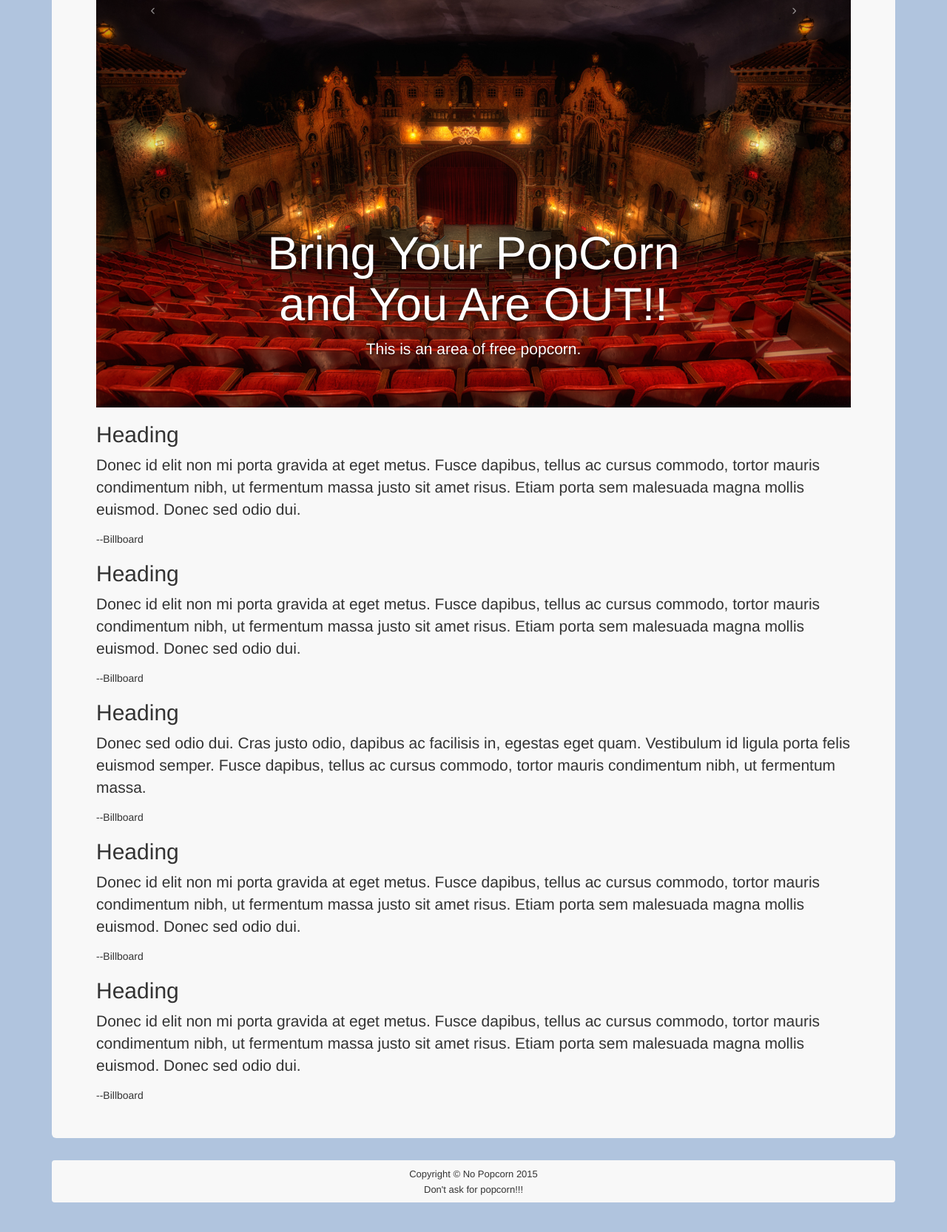
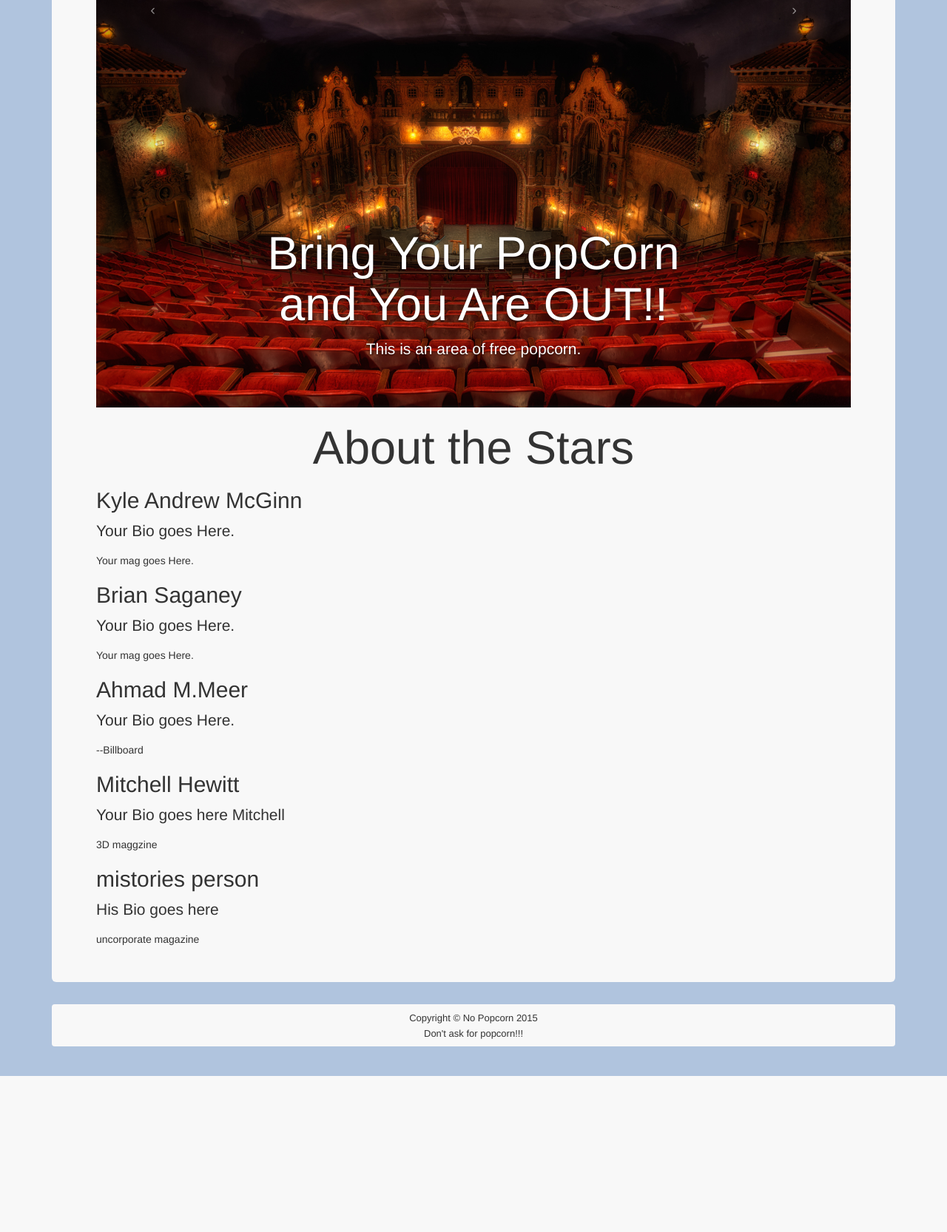
Before and after one commit to kyleamcginn88/Theatre, a Django app: page / in a window 1280 px wide. Shown: the part 141-1807 px from the top of the page at 74% size. After the commit the page ends 1596 px from the top, so only its background shows below. Run offline with Django 3.2, Linux system fonts and the light colour scheme; some libraries are stand-ins or nearby versions.

Commit message:
Bios Please
Please add your bio in the homepage

```diff
--- a/Theatre/templates/home.html
+++ b/Theatre/templates/home.html
@@ -2,42 +2,37 @@
 {% block nav-home %}class="active"{% endblock %}
 {% block titleBlock %}Home {% endblock %}
 {% block content %}
+{% include '_carousel.html' %}
 
-
-<head>
-    <link href="../static/bootstrap-responsive.css" rel="stylesheet">
-
-</head>
-
-{% include '_carousel.html' %}
 <body>
 
    <div class="row-fluid">
         <div class="span6">
-          <h2>Heading</h2>
-          <p>Donec id elit non mi porta gravida at eget metus. Fusce dapibus, tellus ac cursus commodo, tortor mauris condimentum nibh, ut fermentum massa justo sit amet risus. Etiam porta sem malesuada magna mollis euismod. Donec sed odio dui. </p>
-          <footer>--Billboard</footer>
+          <h1 align="center"> About the Stars</h1>
+          <h2>Kyle Andrew McGinn</h2>
+          <p> Your Bio goes Here. </p>
+          <footer>Your mag goes Here.</footer>
         </div>
         <div class="span6">
-          <h2>Heading</h2>
-          <p>Donec id elit non mi porta gravida at eget metus. Fusce dapibus, tellus ac cursus commodo, tortor mauris condimentum nibh, ut fermentum massa justo sit amet risus. Etiam porta sem malesuada magna mollis euismod. Donec sed odio dui. </p>
-          <footer>--Billboard</footer>
+          <h2>Brian Saganey</h2>
+          <p>Your Bio goes Here. </p>
+          <footer>Your mag goes Here.</footer>
        </div>
         <div class="span6">
-          <h2>Heading</h2>
-          <p>Donec sed odio dui. Cras justo odio, dapibus ac facilisis in, egestas eget quam. Vestibulum id ligula porta felis euismod semper. Fusce dapibus, tellus ac cursus commodo, tortor mauris condimentum nibh, ut fermentum massa.</p>
+          <h2>Ahmad M.Meer</h2>
+          <p>Your Bio goes Here.</p>
           <footer>--Billboard</footer>
         </div>
            <div class="span6">
-          <h2>Heading</h2>
-          <p>Donec id elit non mi porta gravida at eget metus. Fusce dapibus, tellus ac cursus commodo, tortor mauris condimentum nibh, ut fermentum massa justo sit amet risus. Etiam porta sem malesuada magna mollis euismod. Donec sed odio dui. </p>
-          <footer>--Billboard</footer>
+          <h2>Mitchell Hewitt</h2>
+          <p>Your Bio goes here Mitchell </p>
+          <footer>3D maggzine</footer>
        </div>
 
        <div class="span6">
-          <h2>Heading</h2>
-          <p>Donec id elit non mi porta gravida at eget metus. Fusce dapibus, tellus ac cursus commodo, tortor mauris condimentum nibh, ut fermentum massa justo sit amet risus. Etiam porta sem malesuada magna mollis euismod. Donec sed odio dui. </p>
-          <footer>--Billboard</footer>
+          <h2> mistories person</h2>
+          <p>His Bio goes here </p>
+          <footer> uncorporate magazine </footer>
        </div>
 
 
```
